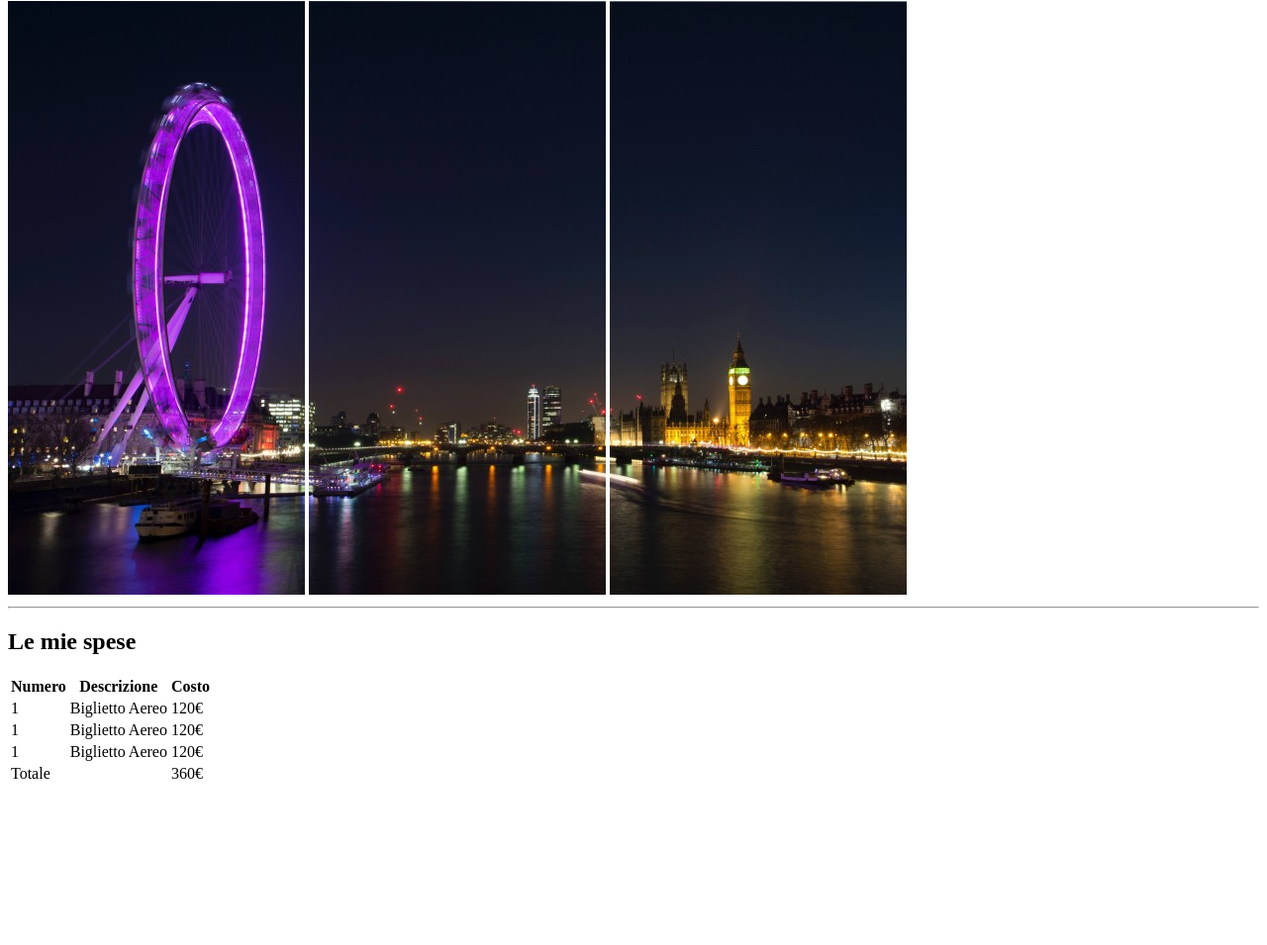
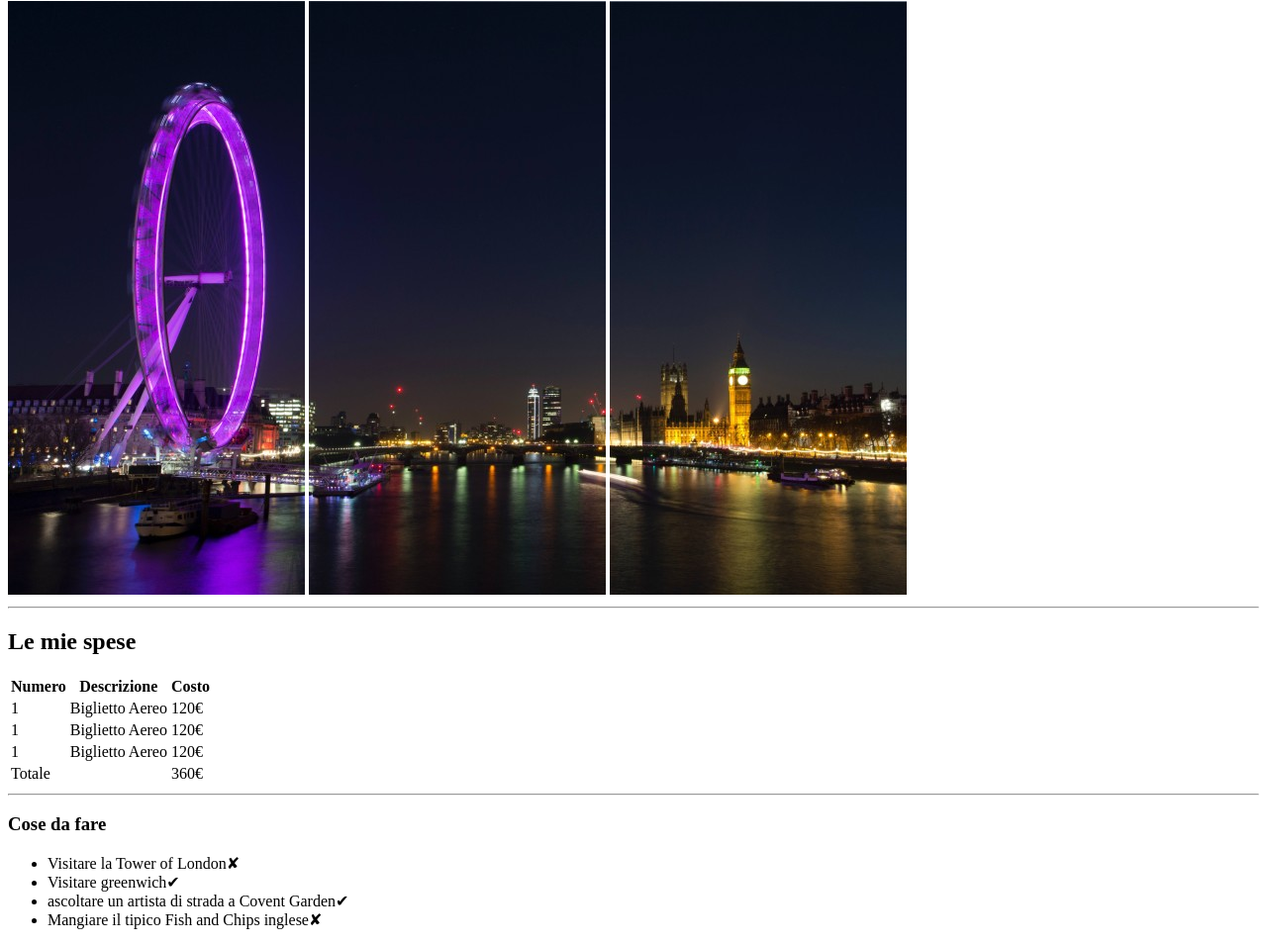
Before and after one commit to diruocco-aniellomarco/html-london-trip, a plain HTML site: page index.html in a window 1280 px wide. Shown: the part 79-1034 px from the top of the page at 99% size. Before the commit the page ends 881 px from the top, so only its background shows below. Drawn offline with Linux system fonts and the light colour scheme.

Commit message:
sezione cose da fare

```diff
--- a/index.html
+++ b/index.html
@@ -55,11 +55,19 @@
         </table>
     </section>
 
+    <hr>
+    <!--sezione cose da fare-->
+    <section>
+        <h3>Cose da fare</h3>
+        <ul>
+            <li>Visitare la Tower of London✘</li>
+            <li>Visitare greenwich✔</li>
+            <li>ascoltare un artista di strada a Covent Garden✔</li>
+            <li>Mangiare il tipico Fish and Chips inglese✘</li>
+        </ul>
+    </section>
     <section></section>
     <section></section>
-    <section>
-
-    </section>
 
 </body>
 </html>
```
